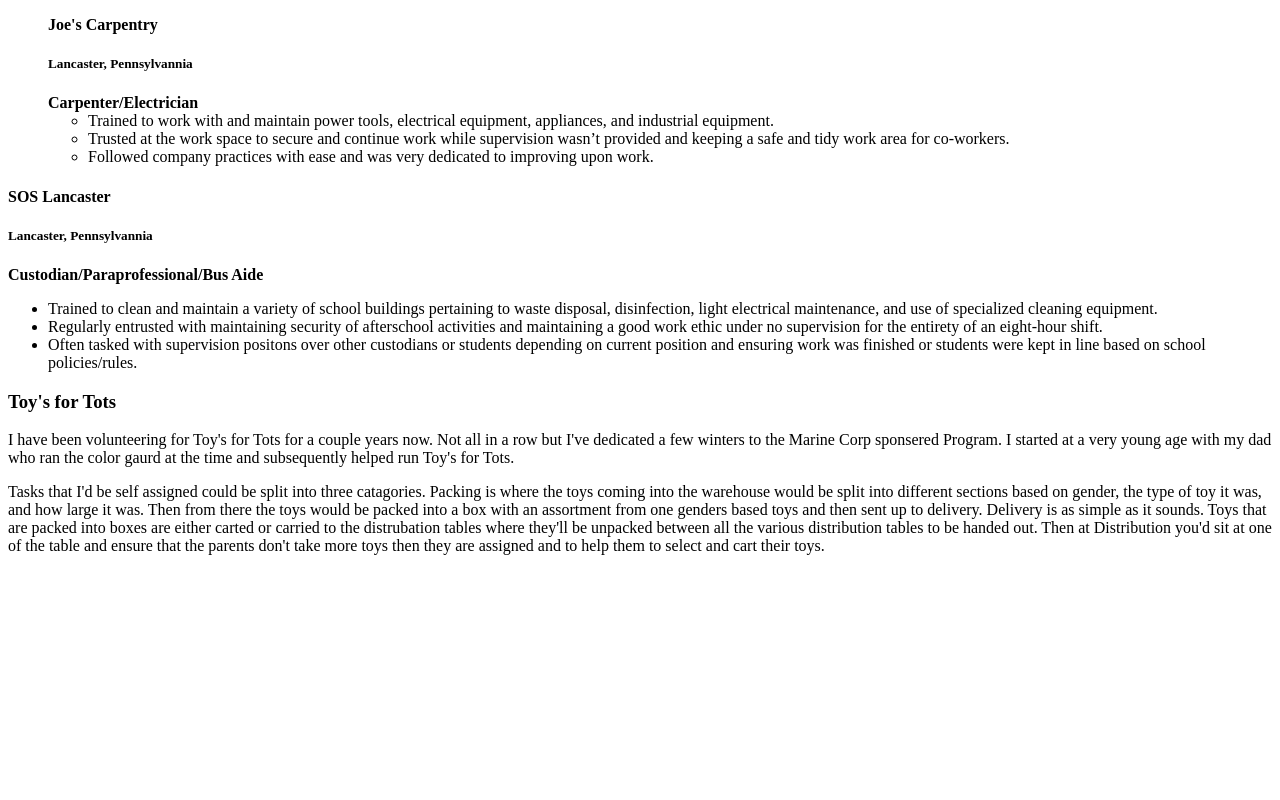
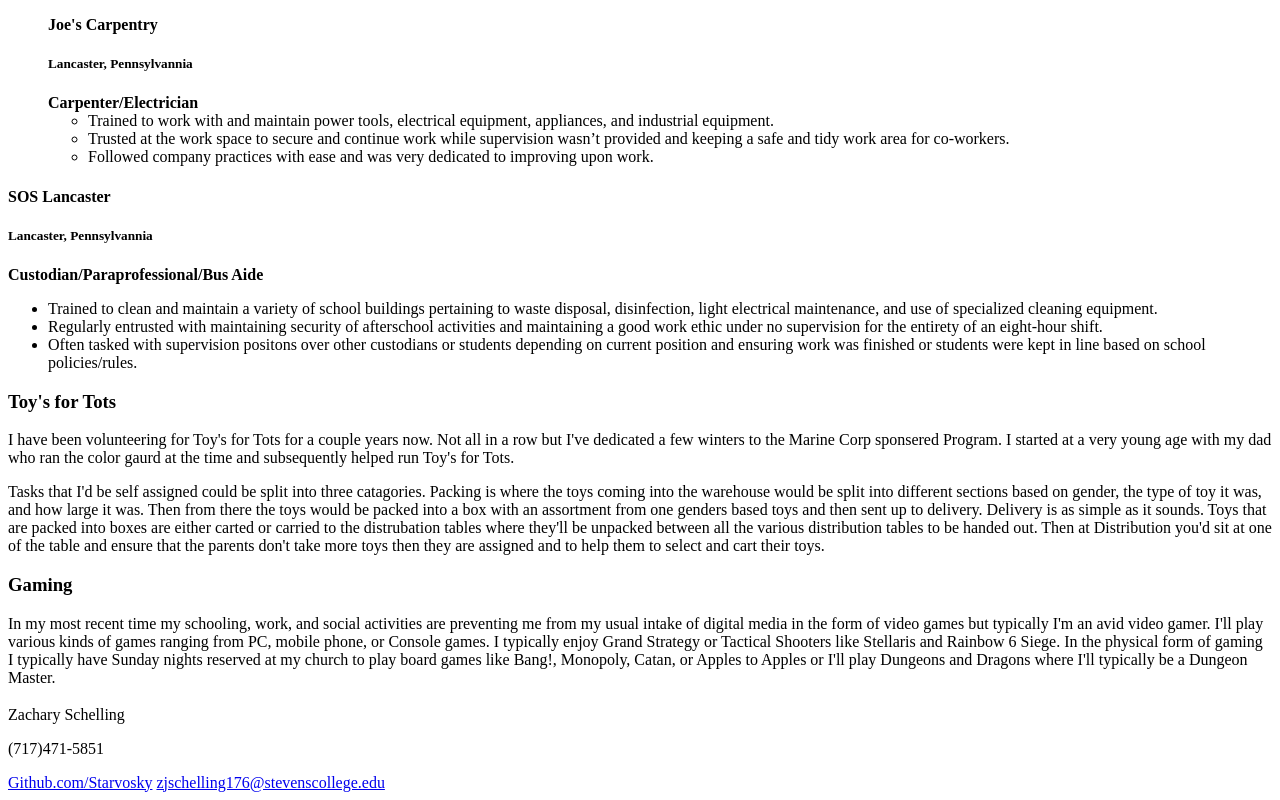
Before and after one commit to Starvosky/schelling-resume, a plain HTML site: page index.html in a window 1280 px wide. Shown: the part 1131-1931 px from the top of the page. Before the commit the page ends 1705 px from the top, so only its background shows below. Drawn offline with Linux system fonts and the light colour scheme.

Commit message:
Added a hobby and additional Contact information.

```diff
--- a/index.html
+++ b/index.html
@@ -110,6 +110,9 @@
       </section>
       <!-- ^Volunteer Experiance -->
       <section>
+        <h3>Gaming</h3>
+        <p>In my most recent time my schooling, work, and social activities are preventing me from my usual intake of digital media in the form of video games but typically I'm an avid video gamer. I'll play various kinds of games ranging from PC, mobile phone, or Console games. I typically enjoy Grand Strategy or Tactical Shooters like Stellaris and Rainbow 6 Siege. In the physical form of gaming I typically have Sunday nights reserved at my church to play board games like Bang!, Monopoly, Catan, or Apples to Apples or I'll play Dungeons and Dragons where I'll typically be a Dungeon Master. </p>
+
         <h3></h3>
         <p></p>
       </section>
@@ -118,9 +121,13 @@
 
     <footer>
       <div>
+        <p>Zachary Schelling</p>
+        <p>(717)471-5851</p>
       </div>
 
       <div>
+        <a href="Github.com/Starvosky">Github.com/Starvosky</a>
+        <a href="mailto:zjschelling176@stevenscollege.edu">zjschelling176@stevenscollege.edu</a>
       </div>
     </footer>
     <!-- ^Additional Contact me Information -->
```
